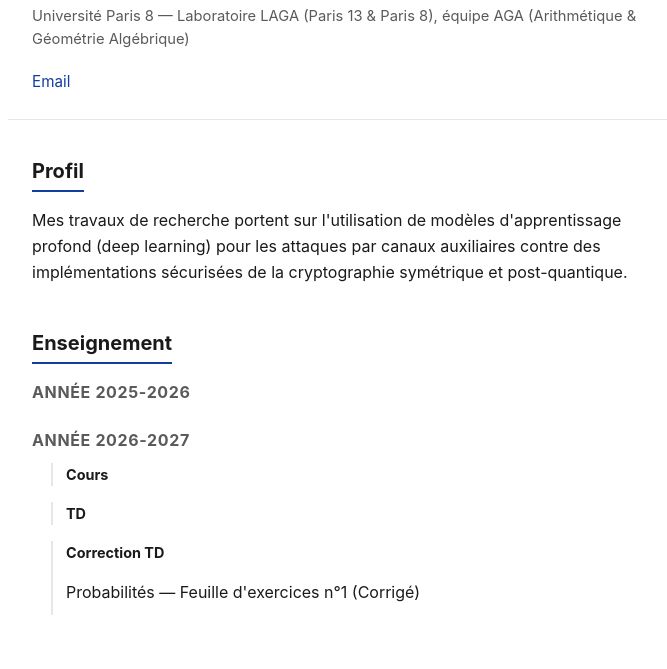
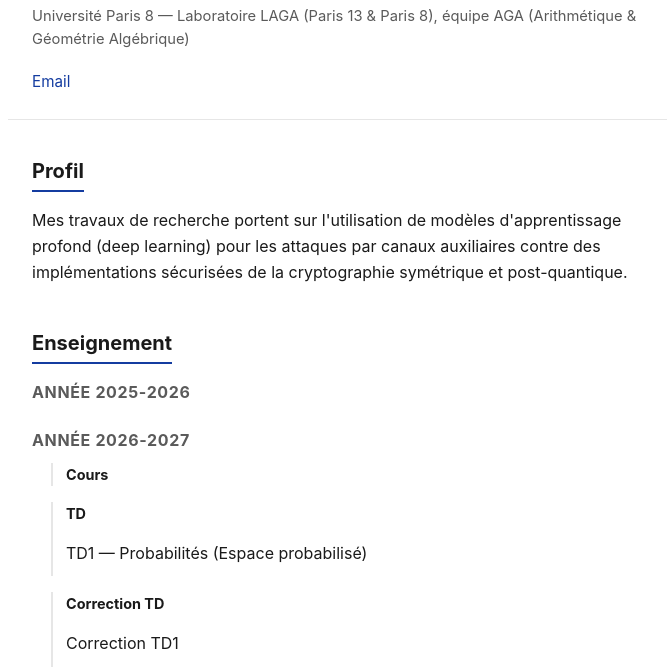
Before and after one commit to kolon-lab/kolon-lab.github.io, a plain HTML site: page index.html in a window 1280 px wide. Shown: the part 137-806 px from the top of the page, without its empty margins (282-949 px from the left). Drawn offline with Linux system fonts and the light colour scheme.

Commit message:
Add files via upload

```diff
--- a/index.html
+++ b/index.html
@@ -58,9 +58,12 @@
     <div class="subsection">
       <h4>TD</h4>
       <ul class="resource-list">
+        <li>
+          <a href="docs/probabilites/feuille1.pdf">TD1 — Probabilités (Espace probabilisé)</a>
+        </li>
         <!--
-          Déposez ici les énoncés de TD (sans correction), par exemple :
-          <li><a href="docs/probabilites/feuille1.pdf">Probabilités — Feuille d'exercices n°1</a></li>
+          Pour un prochain TD :
+          <li><a href="docs/probabilites/feuille2.pdf">TD2 — Titre</a></li>
         -->
       </ul>
     </div>
@@ -69,13 +72,11 @@
       <h4>Correction TD</h4>
       <ul class="resource-list">
         <li>
-          <a href="docs/probabilites/feuille1_correction.pdf">
-            Probabilités — Feuille d'exercices n°1 (Corrigé)
-          </a>
+          <a href="docs/probabilites/feuille1_correction.pdf">Correction TD1</a>
         </li>
         <!--
-          Une fois la correction prête, ajoutez-la ici, par exemple :
-          <li><a href="docs/.../feuille2_correction.pdf">Titre — Corrigé</a></li>
+          Pour la correction d'un prochain TD :
+          <li><a href="docs/probabilites/feuille2_correction.pdf">Correction TD2</a></li>
         -->
       </ul>
     </div>
```
